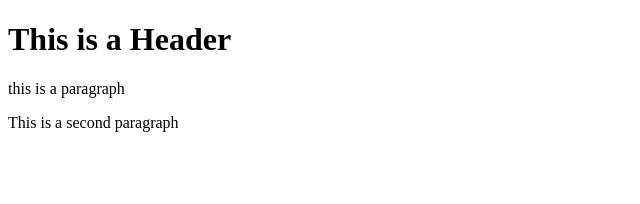
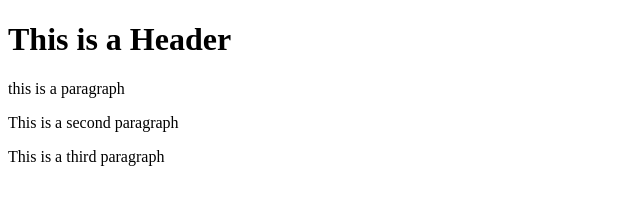
Before and after one commit to yalda0123/git-test, a website: page index.html in a window 1280 px wide. Shown: the whole page, without its empty margins (0-640 px from the left). Drawn offline with Linux system fonts and the light colour scheme.

Commit message:
five commit

```diff
--- a/index.html
+++ b/index.html
@@ -6,5 +6,6 @@
         <h1>This is a Header</h1>
         <p>this is a paragraph</p>
         <p>This is a second paragraph</p>
+        <p>This is a third paragraph</p>
     </body>
 </html>
```
Also changed, not shown: package.json (added, +24 -0 lines), 2 other files.
